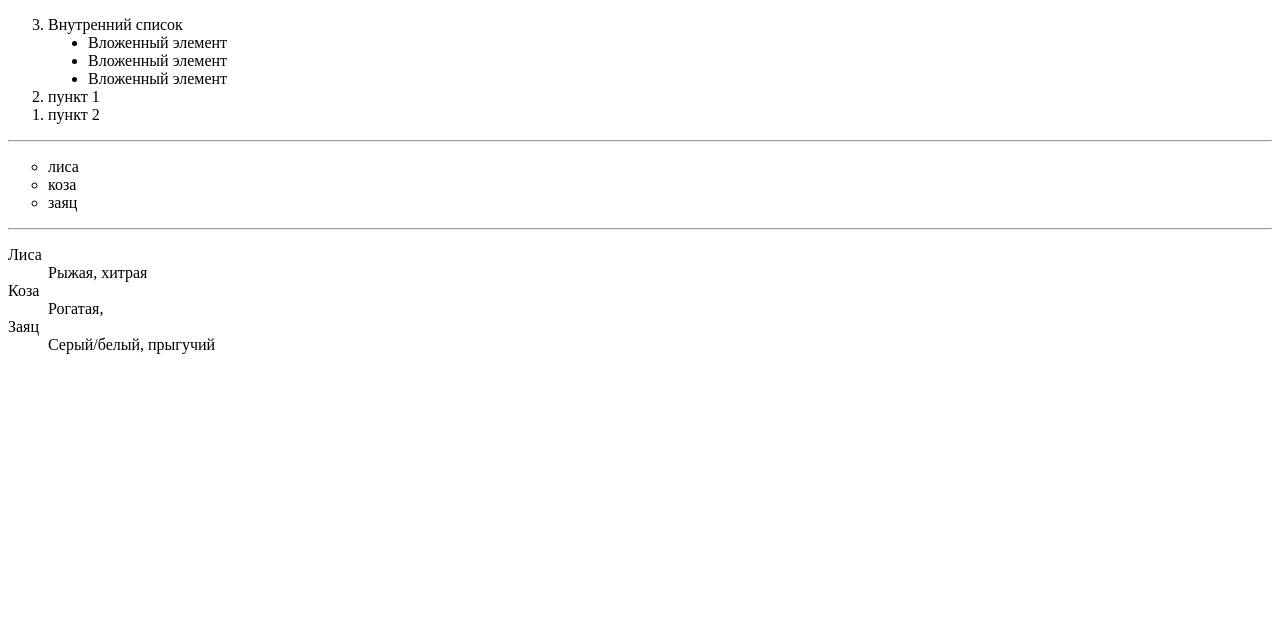
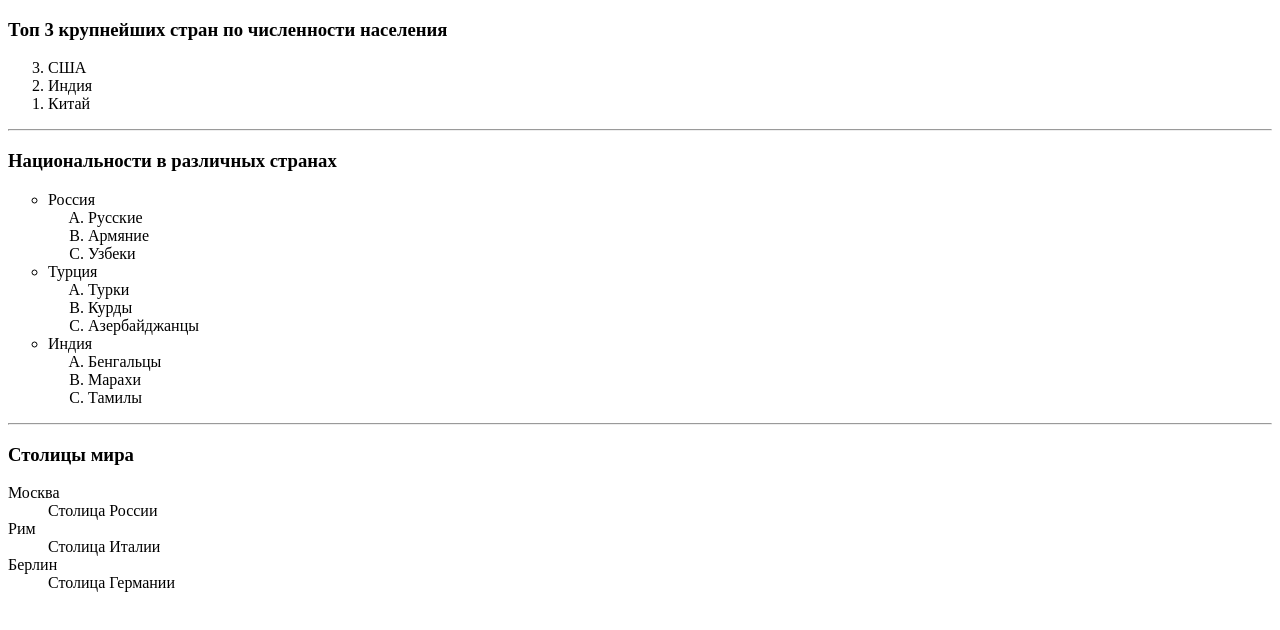
Before and after one commit to Glasses21/for_lesson, a plain HTML site: page lists.html in a window 1280 px wide. Drawn offline with Linux system fonts and the light colour scheme.

Commit message:
Home_work_3

```diff
--- a/lists.html
+++ b/lists.html
@@ -5,34 +5,46 @@
     <title>Списки</title>
 </head>
 <body>
-    <!-- Варианты type A | a | I | i | 1 -->
+    <h3>Топ 3 крупнейших стран по численности населения</h3>
     <ol type="1" start="3" reversed>
-        <li>
-            Внутренний список
-            <ul type="disc">
-                <li>Вложенный элемент</li>
-                <li>Вложенный элемент</li>
-                <li>Вложенный элемент</li>
-            </ul>
-        </li>
-        <li>пункт 1</li>
-        <li>пункт 2</li>
+        <li>США</li>
+        <li>Индия</li>
+        <li>Китай</li>
     </ol>
     <hr/>
-    <!-- Варианты type disc | circle | square  -->
+    <h3>Национальности в различных странах</h3>
     <ul type="circle">
-        <li>лиса</li>
-        <li>коза</li>
-        <li>заяц</li>
+        <li>Россия
+            <ol type="A">
+                <li>Русские</li>
+                <li>Армяние</li>
+                <li>Узбеки</li>
+            </ol>
+        </li>
+        <li>Турция
+            <ol type="A">
+                 <li>Турки</li>
+                 <li>Курды</li>
+                 <li>Азербайджанцы</li>
+             </ol>
+        </li>
+        <li>Индия
+            <ol type="A">
+                 <li>Бенгальцы</li>
+                 <li>Марахи</li>
+                 <li>Тамилы</li>
+            </ol>
+        </li>
     </ul>
     <hr/>
+    <h3>Столицы мира</h3>
     <dl>
-        <dt>Лиса</dt>
-            <dd>Рыжая, хитрая</dd>
-        <dt>Коза</dt>
-            <dd>Рогатая,</dd>
-        <dt>Заяц</dt>
-            <dd>Серый/белый, прыгучий</dd>
+        <dt>Москва</dt>
+            <dd>Столица России</dd>
+        <dt>Рим</dt>
+            <dd>Столица Италии</dd>
+        <dt>Берлин</dt>
+            <dd>Столица Германии</dd>
     </dl>
 </body>
 </html>
```
Also changed, not shown: index.html (+1 -1 lines).
